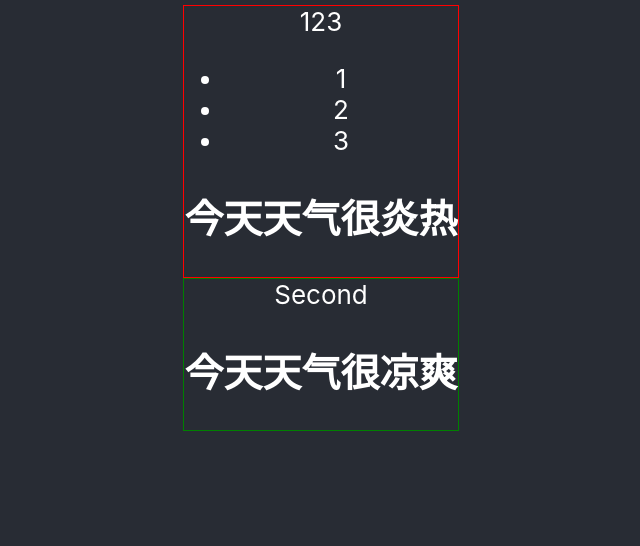
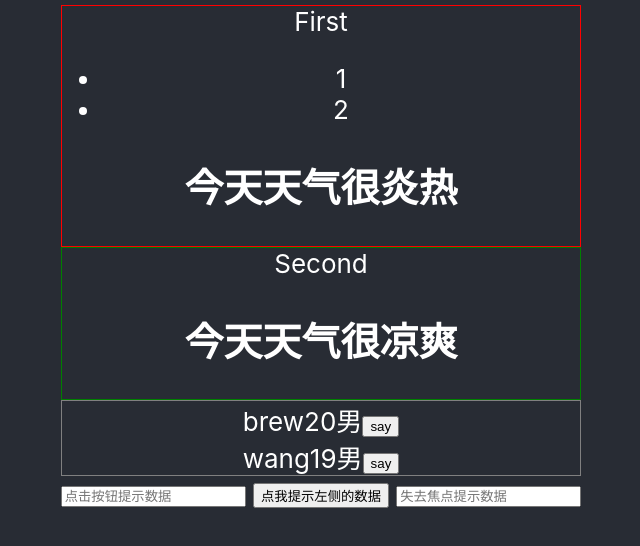
Before and after one commit to graylogo/React_demo01, a React (Create React App) app: page / in a window 1280 px wide. Shown: the top 546 px of the page, without its empty margins (319-959 px from the left). Built offline with nearby package versions, Linux system fonts and the light colour scheme.

Commit message:
state,props和refs

```diff
--- a/public/index.html
+++ b/public/index.html
@@ -2,18 +2,23 @@
 <html lang="en">
   <head>
     <meta charset="utf-8" />
+    <!-- ico图标 -->
     <link rel="icon" href="%PUBLIC_URL%/favicon.ico" />
+    <!-- 移动端 -->
     <meta name="viewport" content="width=device-width, initial-scale=1" />
+    <!-- 老版本的浏览器地址栏颜色（兼容性不好） -->
     <meta name="theme-color" content="#000000" />
     <meta
       name="description"
       content="Web site created using create-react-app"
     />
+    <!-- Safari图标 -->
     <link rel="apple-touch-icon" href="%PUBLIC_URL%/logo192.png" />
     <!--
       manifest.json provides metadata used when your web app is installed on a
       user's mobile device or desktop. See https://developers.google.com/web/fundamentals/web-app-manifest/
     -->
+    <!-- 做应用加壳用 -->
     <link rel="manifest" href="%PUBLIC_URL%/manifest.json" />
     <!--
       Notice the use of %PUBLIC_URL% in the tags above.
@@ -24,7 +29,7 @@
       work correctly both with client-side routing and a non-root public URL.
       Learn how to configure a non-root public URL by running `npm run build`.
     -->
-    <title>React App</title>
+    <title>ReactDemo</title>
   </head>
   <body>
     <noscript>You need to enable JavaScript to run this app.</noscript>
--- a/src/App.css
+++ b/src/App.css
@@ -19,7 +19,7 @@
   display: flex;
   flex-direction: column;
   align-items: center;
-  justify-content: start;
+  justify-content: flex-start;
   font-size: calc(10px + 2vmin);
   color: white;
   padding: 5px;
--- a/src/App.js
+++ b/src/App.js
@@ -1,8 +1,6 @@
-import logo from './logo.svg';
+// import logo from './logo.svg';
 import './App.css';
-import First from './view/first'
-import Second from './view/second'
-
+import Home from './components/Home'
 function App() {
   return (
     <div className="App">
@@ -11,8 +9,7 @@ function App() {
         <p>
           Edit <code>src/App.js</code> and save to reload.
         </p> */}
-        <First/>
-        <Second/>
+       <Home/>
       </header>
     </div>
   );
--- /dev/null
+++ b/src/components/Home.js
@@ -0,0 +1,17 @@
+import React, { Component } from 'react'
+import First from './state/first'
+import Second from './state/second'
+import PropsBasic from './props/PropsBasic'
+import RefOld from './refs/RefOld'
+export default class Home extends Component {
+    render() {
+        return (
+            <div>
+                <First/>
+                <Second/>
+                <PropsBasic/>
+                <RefOld/>
+            </div>
+        )
+    }
+}
--- /dev/null
+++ b/src/components/props/Child01.js
@@ -0,0 +1,28 @@
+import React, { Component } from 'react'
+import PropTypes from 'prop-types'
+
+export default class Child01 extends Component {
+    // 增加类型校验
+    static propTypes = {
+        name: PropTypes.string.isRequired,
+        age: PropTypes.number,
+        sex: PropTypes.bool,
+        say: PropTypes.func
+    }
+    // 设置默认值
+    static defaultProps = {
+        sex: true,
+        age: 19
+    }
+    render() {
+        const {name,age,sex,say} = this.props
+        // 注意⚠： 不能直接修改prop的值
+        // name++
+        return (
+            <div>
+                <span>{name}{age+1}{sex?'男':'女'}</span>
+               <button onClick={say}>say</button>
+            </div>
+        )
+    }
+}
--- /dev/null
+++ b/src/components/props/PropsBasic.js
@@ -0,0 +1,20 @@
+import React, { Component } from 'react'
+import Child01 from './Child01'
+export default class PropsBasic extends Component {
+    render() {
+        const p1 = {
+            name: 'wang',
+            age: 18,
+            sex: true
+        }
+        const say = function(){
+            console.log('say');
+        }
+        return (
+            <div style={{border: '1px solid gray'}}>
+                <Child01 name='brew' />
+                <Child01 {...p1} say={say}/>
+            </div>
+        )
+    }
+}
--- /dev/null
+++ b/src/components/refs/RefOld.js
@@ -0,0 +1,57 @@
+import React, { Component } from 'react'
+export default class RefOld extends Component {
+    // 字符串形式的ref
+    // showData = ()=>{
+    //     const {input1} = this.refs
+    //     alert(input1.value)
+    // }
+    // //展示右侧输入框的数据
+    // showData2 = ()=>{
+    //     const {input2} = this.refs
+    //     alert(input2.value)
+    // }
+
+    // 第二种
+    // showData = ()=>{
+    //     const {input1} = this
+    //     alert(input1.value)
+    // }
+    // showData2 = ()=>{
+    //     const {input2} = this
+    //     alert(input2.value)
+    // }
+    // 第三种
+    // createRef API来创建
+    input1 = React.createRef()
+    input2 = React.createRef()
+    showData = ()=>{
+        console.log(this.input1.current.value);
+        const {input1} = this
+        alert(input1.current.value)
+    }
+    showData2 = ()=>{
+        const {input2} = this
+        alert(input2.current.value)
+    }
+    render() {
+        return (
+            <div>
+                {/* // 展示字符串形式的ref，比较老，不推荐  已经被弃用 */}
+                {/* <input ref="input1" type="text" placeholder="点击按钮提示数据"/>&nbsp;
+				<button onClick={this.showData}>点我提示左侧的数据</button>&nbsp;
+				<input ref="input2" onBlur={this.showData2} type="text" placeholder="失去焦点提示数据"/> */}
+
+                {/* 第二种 回调形式   这个会有个小问题   当reload出发的时候会执行两次，第一次输出null，第二次才有结果（不影响使用）*/}
+                {/* 可以把函数写在外面，再调用 */}
+                {/* <input ref={c=>this.input1=c} type="text" placeholder="点击按钮提示数据"/>&nbsp;
+				<button onClick={this.showData}>点我提示左侧的数据</button>&nbsp;
+				<input ref={c=>this.input2 = c} onBlur={this.showData2} type="text" placeholder="失去焦点提示数据"/> */}
+
+                {/* 第三种  createRef 来创建 */}
+                <input ref={this.input1} type="text" placeholder="点击按钮提示数据"/>&nbsp;
+				<button onClick={this.showData}>点我提示左侧的数据</button>&nbsp;
+				<input ref={this.input2} onBlur={this.showData2} type="text" placeholder="失去焦点提示数据"/>
+            </div>
+        )
+    }
+}
--- a/src/view/first.js
+++ b/src/components/state/first.js
@@ -16,7 +16,8 @@ export default class First extends Component {
     }
     // render必须写  而且需要return
     render() {
-        const arr = [1,2,3]
+        const arr = ["F",'i','r','s','t']
+        const arr1 = [1,2]
         // console.log(this);   this指向该实例对象（First）
         // render 放在该类（First）的原型对象（__proto__）上 ，供实例使用
         return (
@@ -24,7 +25,7 @@ export default class First extends Component {
             <div style={{border: '1px solid red'}}>
                 {arr}
                 <ul>
-                   {arr.map((i,index)=><li key={index}>{i}</li>)}
+                   {arr1.map((i,index)=><li key={index}>{i}</li>)}
                 </ul>
                 {/*  在React中的事件被重写为驼峰式*/}
                 <h2 onClick={this.changeWeather}>今天天气很{this.state.isHot?"炎热":'凉爽'}</h2>
```
Also changed, not shown: src/components/state/second.js (renamed from src/view/second.js), 1 other file (tests, documents, lock files or other folders).
